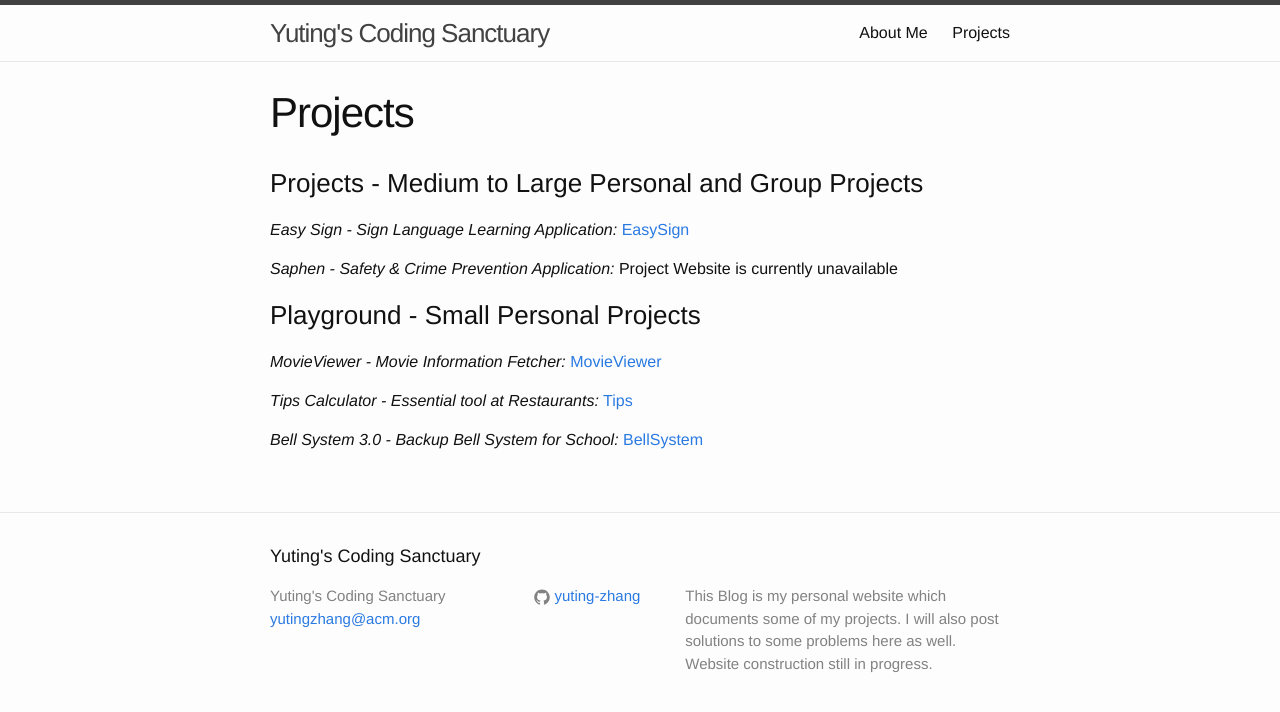
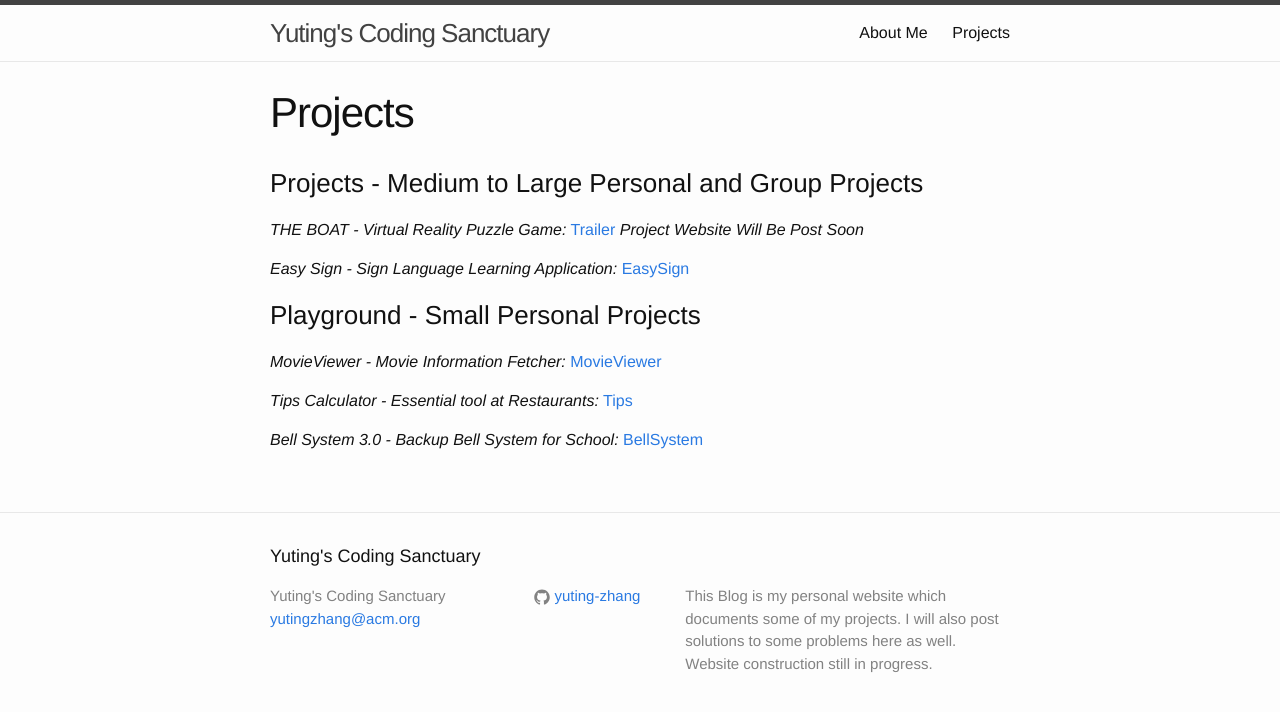
Before and after one commit to khaledlooda/yuting-zhang.github.io, a Jekyll site: the page built from projects.md, in a window 1280 px wide. Shown: the top 712 px of the page. Built offline with Jekyll 4.4.1, drawn with Linux system fonts in a browser that asks for light colours.

Commit message:
the Boat added

```diff
--- a/projects.md
+++ b/projects.md
@@ -5,9 +5,9 @@ permalink: /projects/
 ---
 ### Projects - Medium to Large Personal and Group Projects
 
+*THE BOAT - Virtual Reality Puzzle Game:* [Trailer] *Project Website Will Be Post Soon*
+
 *Easy Sign - Sign Language Learning Application:* [EasySign]
-
-*Saphen - Safety & Crime Prevention Application:* Project Website is currently unavailable
 
 ### Playground - Small Personal Projects
 
@@ -22,3 +22,4 @@ permalink: /projects/
 [MovieViewer]:https://yuting-zhang.github.io/MovieViewer
 [Tips]:https://yuting-zhang.github.io/Tips
 [BellSystem]:https://yuting-zhang.github.io/Bell-System-3.0
+[Trailer]:https://www.youtube.com/watch?v=S-Fdo_UYzQQ
```
